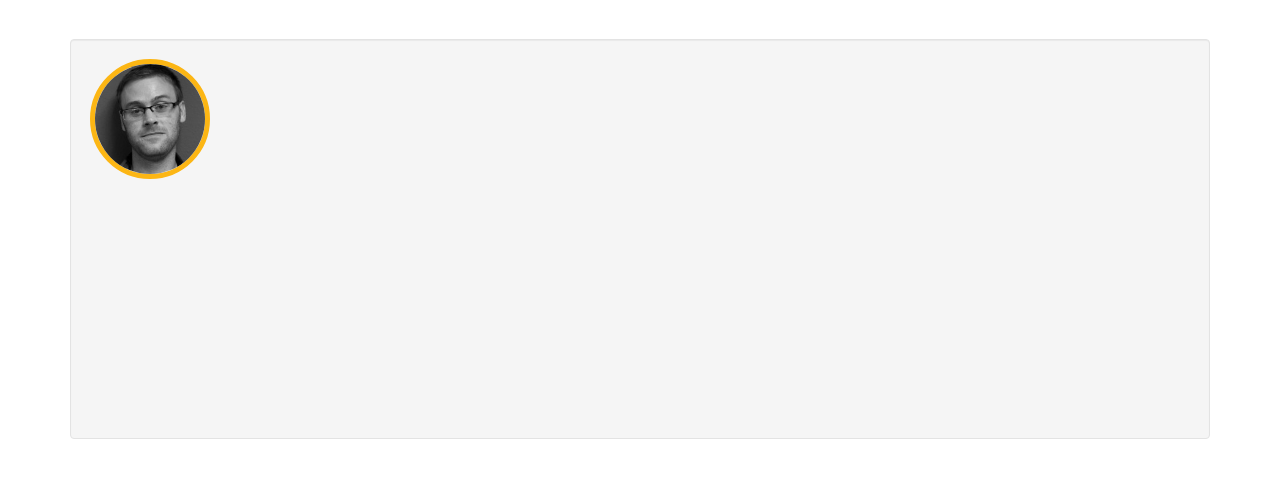
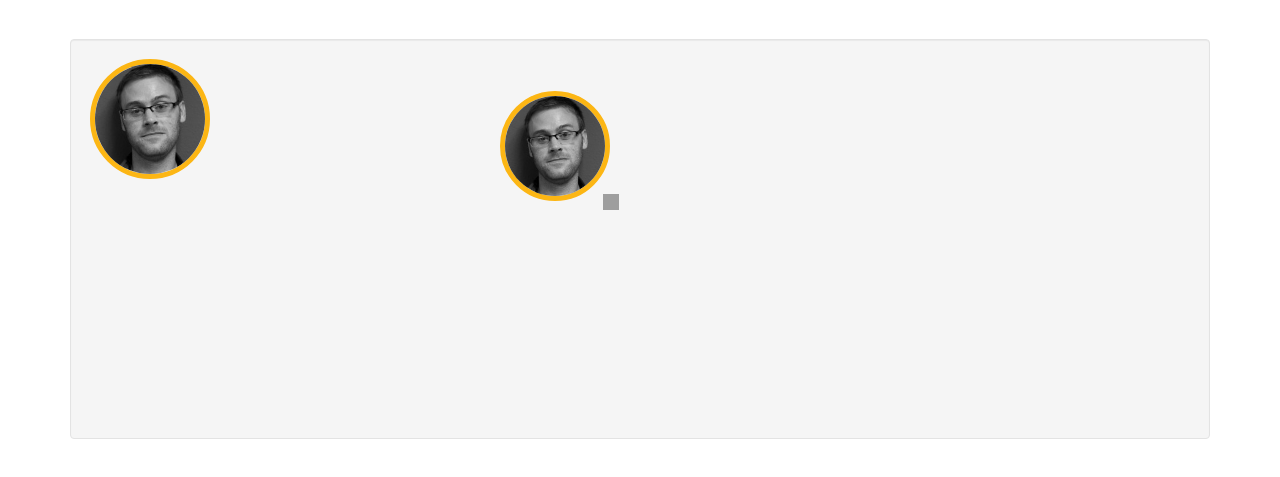
Before and after one commit to mjhea0/jquery-draggable-resizeable, a plain HTML site: page index.html in a window 1280 px wide. Shown: the part 159-636 px from the top of the page. Drawn offline with nearby package versions, Linux system fonts and the light colour scheme; grey boxes are pictures that could not be loaded; a web font is replaced by a local one.

Commit message:
added resize-me

```diff
--- a/assets/main.css
+++ b/assets/main.css
@@ -7,5 +7,13 @@ img {
   border: 5px solid #FCB614;
   max-height: 120px;
   max-width: 120px;
+  position:absolute;
 }
 .head {text-align: center;}
+#resize-me {
+  max-width: 120px;
+  max-height: 120px;
+  position:absolute;
+  top: 250px;
+  left: 500px;
+}
--- a/assets/main.js
+++ b/assets/main.js
@@ -1,4 +1,5 @@
 $(function() {
+  $('#resize-me').resizable();
   $('#drag-me').draggable( {
     containment: '#containment',
     cursor: 'move',
--- a/index.html
+++ b/index.html
@@ -4,6 +4,7 @@
     <title>Simple jQuery Draggable</title>
     <meta name="viewport" content="width=device-width, initial-scale=1.0">
     <link href="assets/bootstrap.min.css" rel="stylesheet" media="screen">
+    <link rel="stylesheet" href="http://code.jquery.com/ui/1.10.3/themes/smoothness/jquery-ui.css">
     <link href="assets/main.css" rel="stylesheet" media="screen">
   </head>
 
@@ -17,11 +18,12 @@
       <br>
       <div id="containment" class="well">
         <img src="assets/me.jpg" id="drag-me">
+        <img src="assets/me.jpg" id="resize-me">
       </div>
     </div>
 
-    <script src="http://ajax.googleapis.com/ajax/libs/jquery/1.5.0/jquery.min.js"></script>
-    <script src="http://ajax.googleapis.com/ajax/libs/jqueryui/1.8.9/jquery-ui.min.js"></script>
+    <script src="http://ajax.googleapis.com/ajax/libs/jquery/1.9.1/jquery.min.js"></script>
+    <script src="http://ajax.googleapis.com/ajax/libs/jqueryui/1.10.3/jquery-ui.min.js"></script>
     <script src="assets/main.js"></script>
     <script src="http://netdna.bootstrapcdn.com/bootstrap/3.0.0/js/bootstrap.min.js"></script>
 
```
